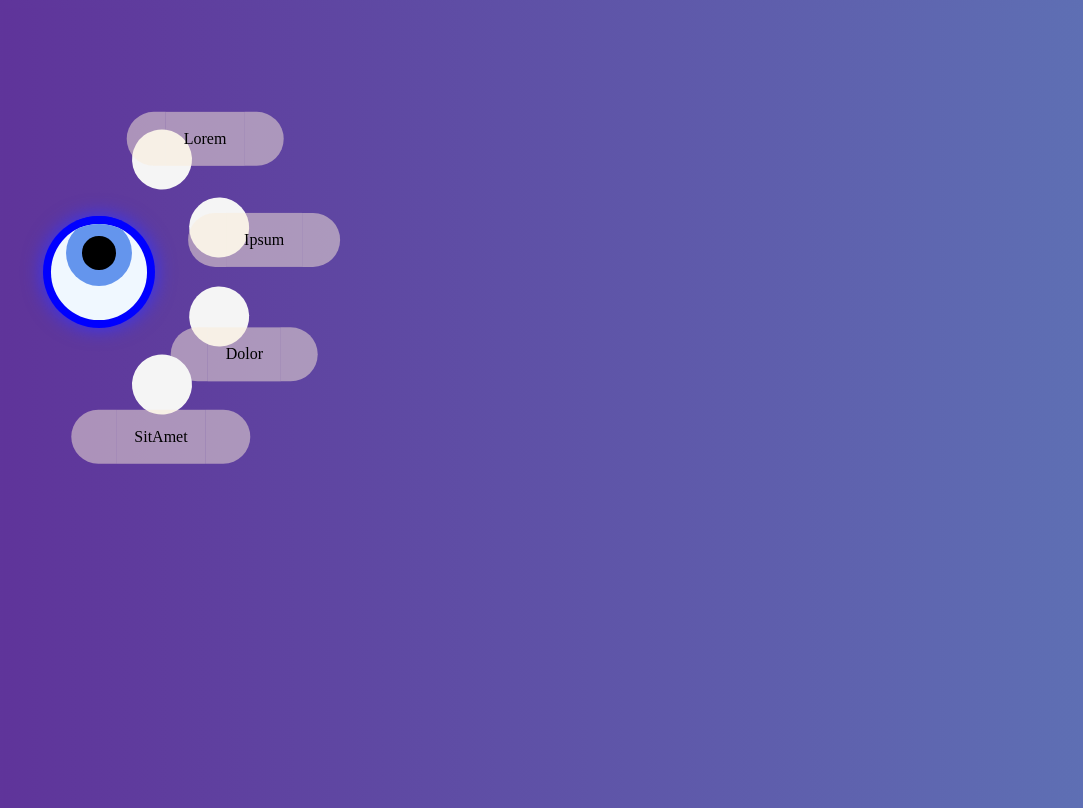
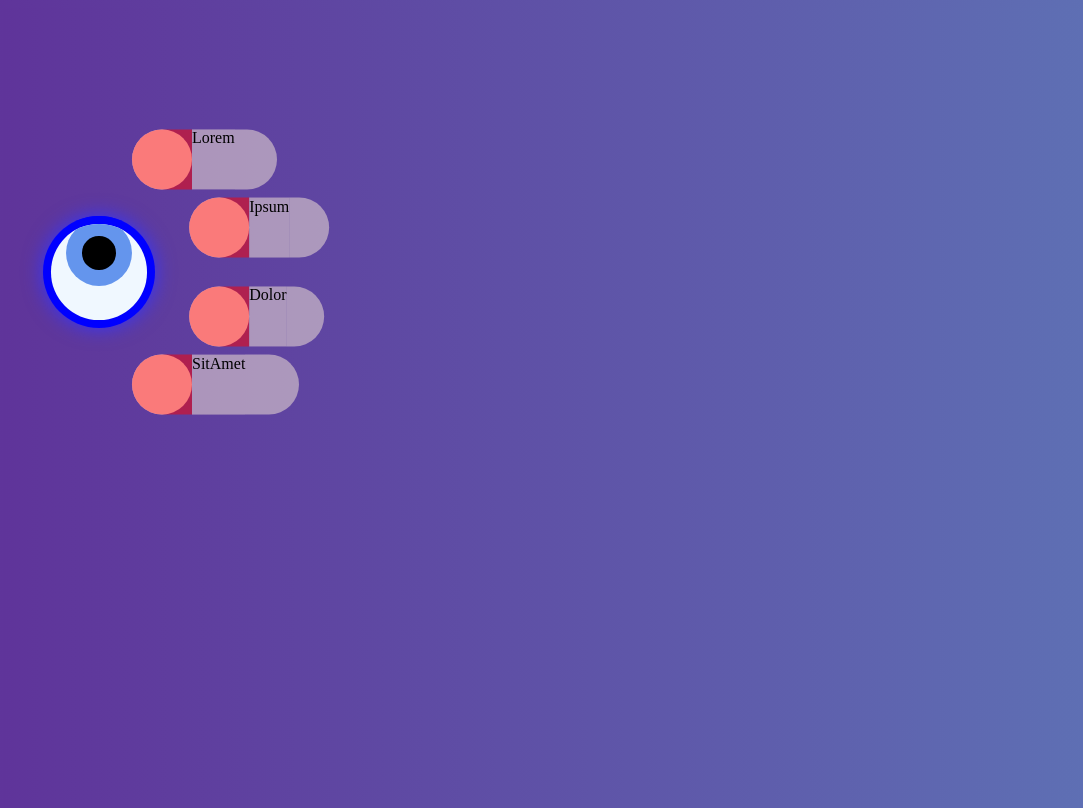
Before and after one commit to Oheta/personal_website, a website: page index.html in a window 1280 px wide. Shown: the whole page, without its empty margins (5-1088 px from the left). Drawn offline with nearby package versions, Linux system fonts and the light colour scheme.

Commit message:
Maintenability & main menu styling

```diff
--- a/js/menu.js
+++ b/js/menu.js
@@ -7,13 +7,14 @@ function placeChildrenRadial(parent_ref, radius, angle_top = 0, angle_bottom = 3
     for(let i = 0; i < parent_ref.childElementCount; i++)
     {
         let childAngle = i*anglePerChild + angle_top;
-        //console.log(childAngle);
-        parent_ref.children[i].style.transform = "rotate(" + childAngle +"deg) translateX(" + radius +"px)";
+        console.log(childAngle);
+        parent_ref.children[i].style.transform =
+        "translateX(" + radius*Math.cos(degreesToRadians(childAngle)) +"px) " +
+        "translateY(" + radius*Math.sin(degreesToRadians(childAngle)) +"px)";
         //console.log(parent_ref.children[i]);
         console.log(parent_ref.children[i].style.transform);
-        parent_ref.children[i].children[0].style.transform = "rotate(" + (-childAngle) +"deg)";
+        //parent_ref.children[i].children[0].style.transform = "rotate(" + (-childAngle) +"deg)";
         console.log(parent_ref.children[i].children[0].style.transform);
     }
 }
-
 placeChildrenRadial(menu_ref, 130, -60, 100);
--- a/main.css
+++ b/main.css
@@ -1,5 +1,9 @@
 @import url(style/fonts.css);
 @import url(style/eye_style.css);
+
+:root{
+    --mmi_radius: 60px;
+}
 
 body, html {
     height: 100%;
@@ -8,7 +12,8 @@ body, html {
 
 .main-menu_item{
     border-radius: 50%;
-    padding: 30px;
+    width: var(--mmi_radius);
+    height: var(--mmi_radius);
     background-color: whitesmoke;
     margin-top: 20%;
     transform: none;
@@ -21,47 +26,36 @@ body, html {
 .menu-text{
     position: absolute;
     background-color: rgba(250, 235, 215, 0.5);
-    padding: 30%;
     border: 0%;
+    height: 100%;
+    top: 0%;
+    left: 100%;
 }
 .menu-text::before{
     content: "";
     position: absolute;
-    background-color: rgba(250, 235, 215, 0.5);
+    display: inline-block;
+    background-color: rgba(255, 0, 0, 0.5);
     border-top-left-radius: 100px;
     border-bottom-left-radius: 100px;
     border-right: 0;
     z-index: -1;
     height: 100%;
-    width: 50%;
-    left: -50%;
+    width: var(--mmi_radius);
+    left: calc(-1 * var(--mmi_radius));
     top: 0;
+    overflow-x: hidden;
 }
 .menu-text::after{
+    content: "";
     position: absolute;
-    content: "";
     background-color: rgba(250, 235, 215, 0.5);
     border-top-right-radius: 100px;
     border-bottom-right-radius: 100px;
     border-left: 0;
     z-index: -1;
     height: 100%;
-    width: 50%;
+    width: 100%;
     left: 100%;
     top: 0;
 }
-
-#mm-child1{
-    top: auto;
-}
-#mm-child2{
-    top: auto;
-
-}
-#mm-child3{
-    top: auto;
-
-}
-#mm-child4{
-    top: auto;
-}
--- a/utils.js
+++ b/utils.js
@@ -25,3 +25,15 @@ function isMouseInElement(elementId)
     /*console.log(isOnElement);*/
     return isOnElement;
 }
+
+function degreesToRadians(degrees)
+{
+    var pi = Math.PI;
+    return degrees * (pi/180);
+}
+
+function radiansToDegrees(radians)
+{
+    var pi = Math.PI;
+    return radians * (180/pi);
+}
```
